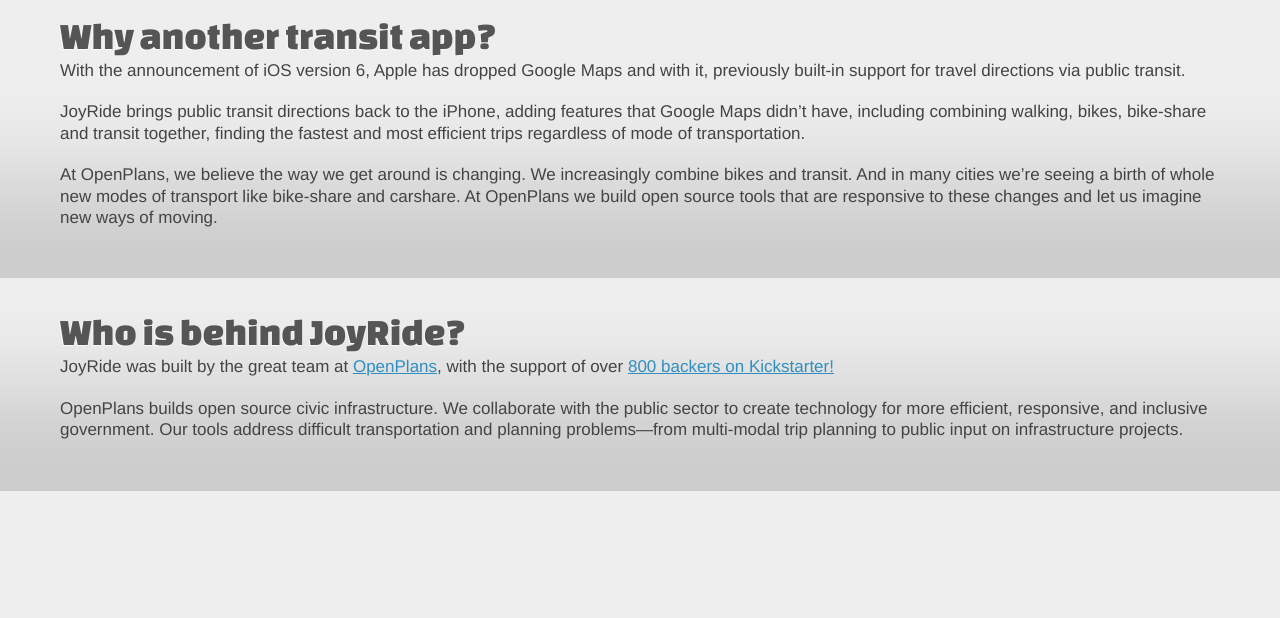
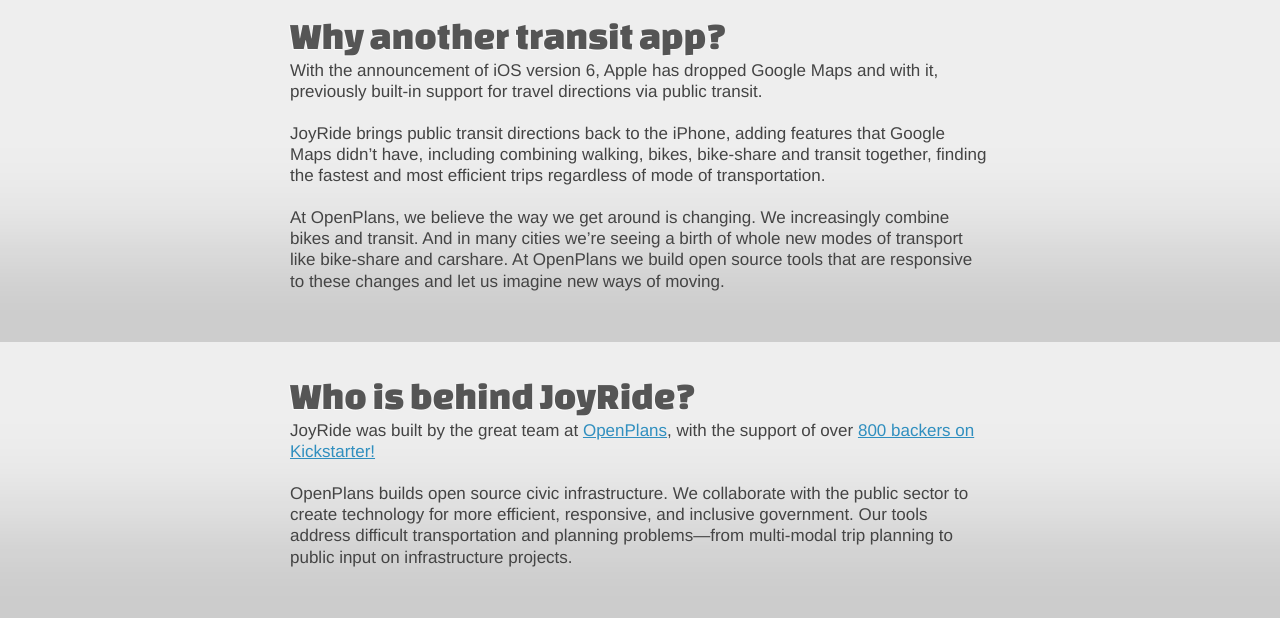
Before and after one commit to openplans/JoyRide-Website, a WordPress theme: template index.php in a window 1280 px wide. Shown: the part 1043-1661 px from the top of the page. Before the commit the page ends 1534 px from the top, so only its background shows below. Run offline with PHP 8.4 and a stand-in for WordPress, Linux system fonts and the light colour scheme; the site name, menu and one post (Sample post) are stand-ins, and other content is empty; some libraries are stand-ins or nearby versions.

Commit message:
limit width of why and who content blocks

```diff
--- a/index.php
+++ b/index.php
@@ -92,38 +92,30 @@
 
     </div><!-- end .section -->
 
-    <div class="section clearfix">
+    <div class="section clearfix why">
 
       <div class="container">
 
-        <h3>Why another transit app?</h3>
-
-	<p>
-	With the announcement of iOS version 6, Apple has dropped Google Maps and with it, previously built-in support for travel directions via public transit.
-	</p>
-
-	<p>
-	JoyRide brings public transit directions back to the iPhone, adding features that Google Maps didn’t have, including combining walking, bikes, bike-share and transit together, finding the fastest and most efficient trips regardless of mode of transportation.
-	</p>
-
-	<p>
-	At OpenPlans, we believe the way we get around is changing. We increasingly combine bikes and transit. And in many cities we’re seeing a birth of whole new modes of transport like bike-share and carshare. At OpenPlans we build open source tools that are responsive to these changes and let us imagine new ways of moving.
-	</p>
+        <div class="content">
+          <h3>Why another transit app?</h3>
+	        <p>With the announcement of iOS version 6, Apple has dropped Google Maps and with it, previously built-in support for travel directions via public transit.</p>
+	        <p>JoyRide brings public transit directions back to the iPhone, adding features that Google Maps didn’t have, including combining walking, bikes, bike-share and transit together, finding the fastest and most efficient trips regardless of mode of transportation.</p>
+          <p>At OpenPlans, we believe the way we get around is changing. We increasingly combine bikes and transit. And in many cities we’re seeing a birth of whole new modes of transport like bike-share and carshare. At OpenPlans we build open source tools that are responsive to these changes and let us imagine new ways of moving.  </p>
+        </div>
 
       </div>
 
     </div><!-- end .section -->
 
-    <div class="section clearfix">
+    <div class="section clearfix who">
 
       <div class="container">
 
-        <h3>Who is behind JoyRide?</h3>
-        <p>JoyRide was built by the great team at <a href="http://www.openplans.org">OpenPlans</a>, with the support of over <a href="http://www.kickstarter.com/projects/228865951/transit-app-for-ios-6-and-beyond">800 backers on Kickstarter!</a></p>
-
-	<p>
-	OpenPlans builds open source civic infrastructure. We collaborate with the public sector to create technology for more efficient, responsive, and inclusive government. Our tools address difficult transportation and planning problems&mdash;from multi-modal trip planning to public input on infrastructure projects.
-	</p>
+        <div class="content">
+          <h3>Who is behind JoyRide?</h3>
+          <p>JoyRide was built by the great team at <a href="http://www.openplans.org">OpenPlans</a>, with the support of over <a href="http://www.kickstarter.com/projects/228865951/transit-app-for-ios-6-and-beyond">800 backers on Kickstarter!</a></p>
+	        <p>OpenPlans builds open source civic infrastructure. We collaborate with the public sector to create technology for more efficient, responsive, and inclusive government. Our tools address difficult transportation and planning problems&mdash;from multi-modal trip planning to public input on infrastructure projects.</p>
+        </div>
 
       </div>
 
--- a/style.css
+++ b/style.css
@@ -308,6 +308,12 @@ body {
   z-index: 100;
 }
 
+.who .content,
+.why .content {
+  width: 700px;
+  margin: 0 auto;
+}
+
 
 /* =Media Queries for Responsive Layout
 -------------------------------------------------------------- */
```
